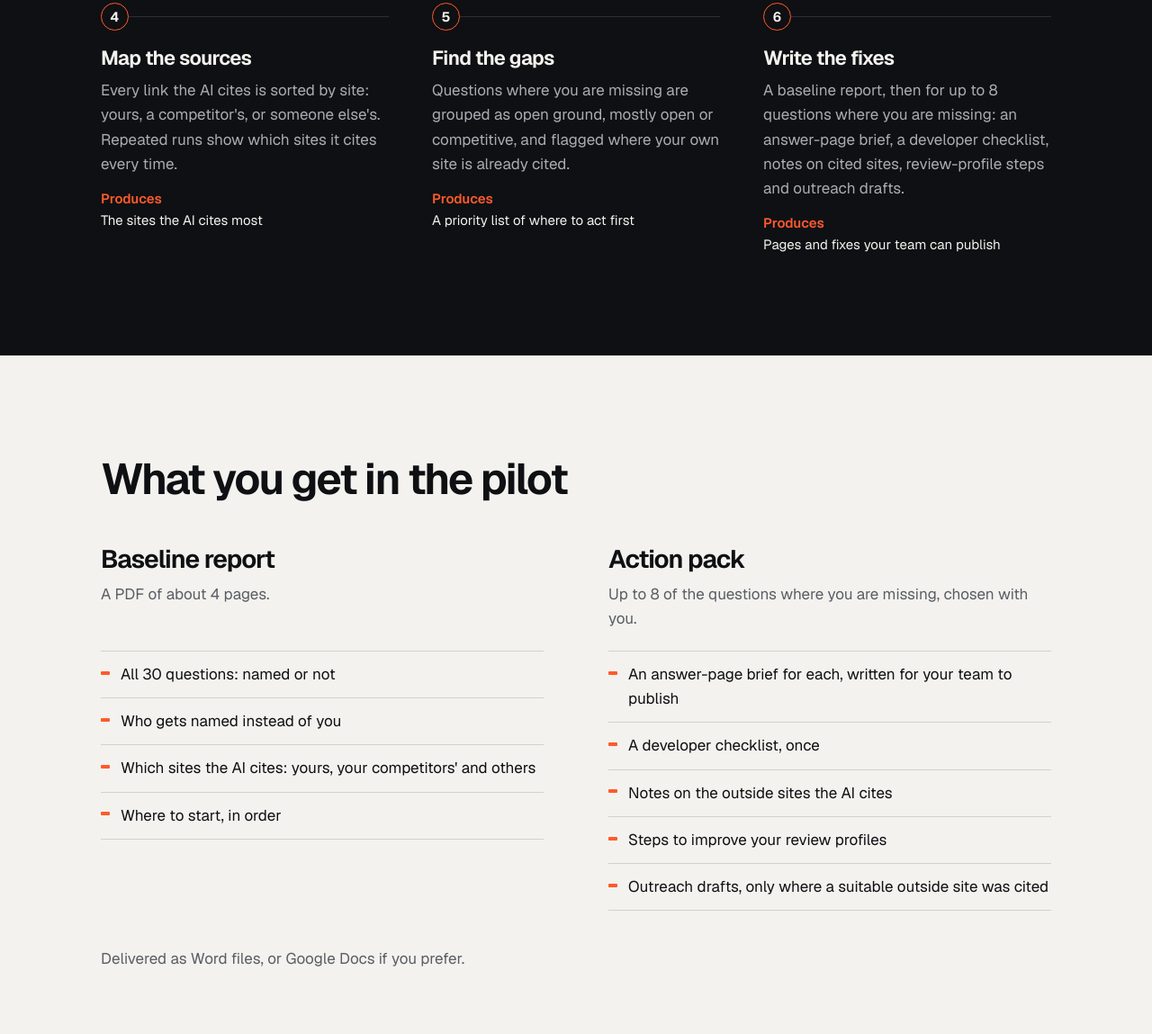
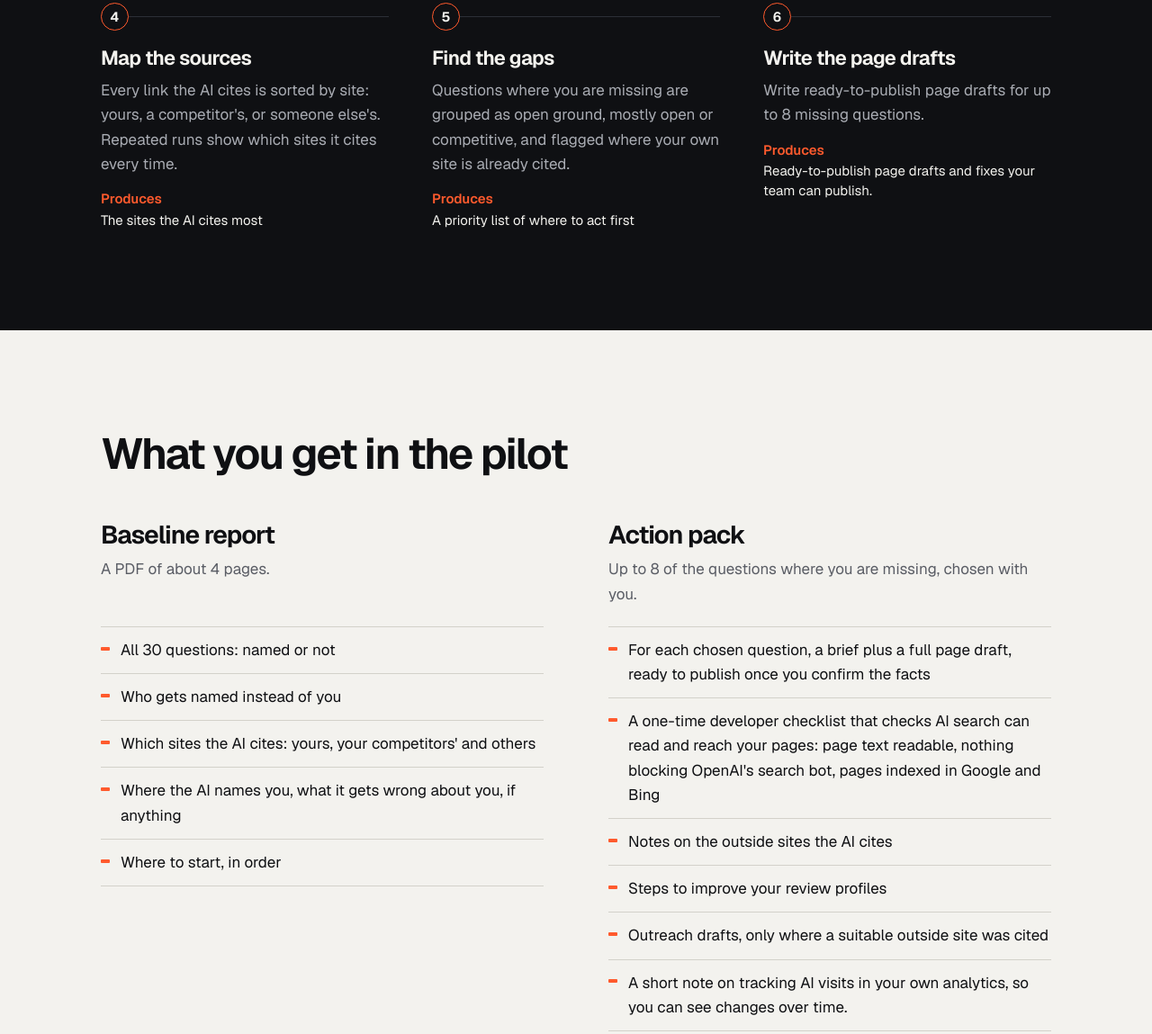
Before and after one commit to 2003nadiv-dot/flowstack-site, a plain HTML site: page index.html in a window 1280 px wide. Shown: the part 2339-3488 px from the top of the page at 90% size. Drawn offline with Linux system fonts and the light colour scheme.

Commit message:
Update What you get, stage 6 and developer FAQ wording
Co-Authored-By: Claude Sonnet 5.5 <noreply@anthropic.com>
Claude-Session: https://claude.ai/code/session_01AswCAZUk5977MGXrRiFDXA

```diff
--- a/index.html
+++ b/index.html
@@ -358,9 +358,9 @@ section h2{font-size:clamp(1.9rem,4.4vw,3rem);letter-spacing:-0.04em}
       </li>
       <li>
         <span class="n" aria-hidden="true">6</span>
-        <h3>Write the fixes</h3>
-        <p>A baseline report, then for up to 8 questions where you are missing: an answer-page brief, a developer checklist, notes on cited sites, review-profile steps and outreach drafts.</p>
-        <p class="out"><b>Produces</b>Pages and fixes your team can publish</p>
+        <h3>Write the page drafts</h3>
+        <p>Write ready-to-publish page drafts for up to 8 missing questions.</p>
+        <p class="out"><b>Produces</b>Ready-to-publish page drafts and fixes your team can publish.</p>
       </li>
     </ol>
   </div>
@@ -377,6 +377,7 @@ section h2{font-size:clamp(1.9rem,4.4vw,3rem);letter-spacing:-0.04em}
           <li>All 30 questions: named or not</li>
           <li>Who gets named instead of you</li>
           <li>Which sites the AI cites: yours, your competitors' and others</li>
+          <li>Where the AI names you, what it gets wrong about you, if anything</li>
           <li>Where to start, in order</li>
         </ul>
       </div>
@@ -384,11 +385,12 @@ section h2{font-size:clamp(1.9rem,4.4vw,3rem);letter-spacing:-0.04em}
         <h3>Action pack</h3>
         <p class="what">Up to 8 of the questions where you are missing, chosen with you.</p>
         <ul>
-          <li>An answer-page brief for each, written for your team to publish</li>
-          <li>A developer checklist, once</li>
+          <li>For each chosen question, a brief plus a full page draft, ready to publish once you confirm the facts</li>
+          <li>A one-time developer checklist that checks AI search can read and reach your pages: page text readable, nothing blocking OpenAI's search bot, pages indexed in Google and Bing</li>
           <li>Notes on the outside sites the AI cites</li>
           <li>Steps to improve your review profiles</li>
           <li>Outreach drafts, only where a suitable outside site was cited</li>
+          <li>A short note on tracking AI visits in your own analytics, so you can see changes over time.</li>
         </ul>
       </div>
     </div>
@@ -420,7 +422,7 @@ section h2{font-size:clamp(1.9rem,4.4vw,3rem);letter-spacing:-0.04em}
       </details>
       <details>
         <summary>Do I need a developer?</summary>
-        <p>The action pack includes a short checklist for your developer, once. Your own team publishes the pages from my briefs.</p>
+        <p>Only for the one-time checklist. I write the page drafts; your team checks the facts and publishes them.</p>
       </details>
       <details>
         <summary>Which AI do you check?</summary>
```
